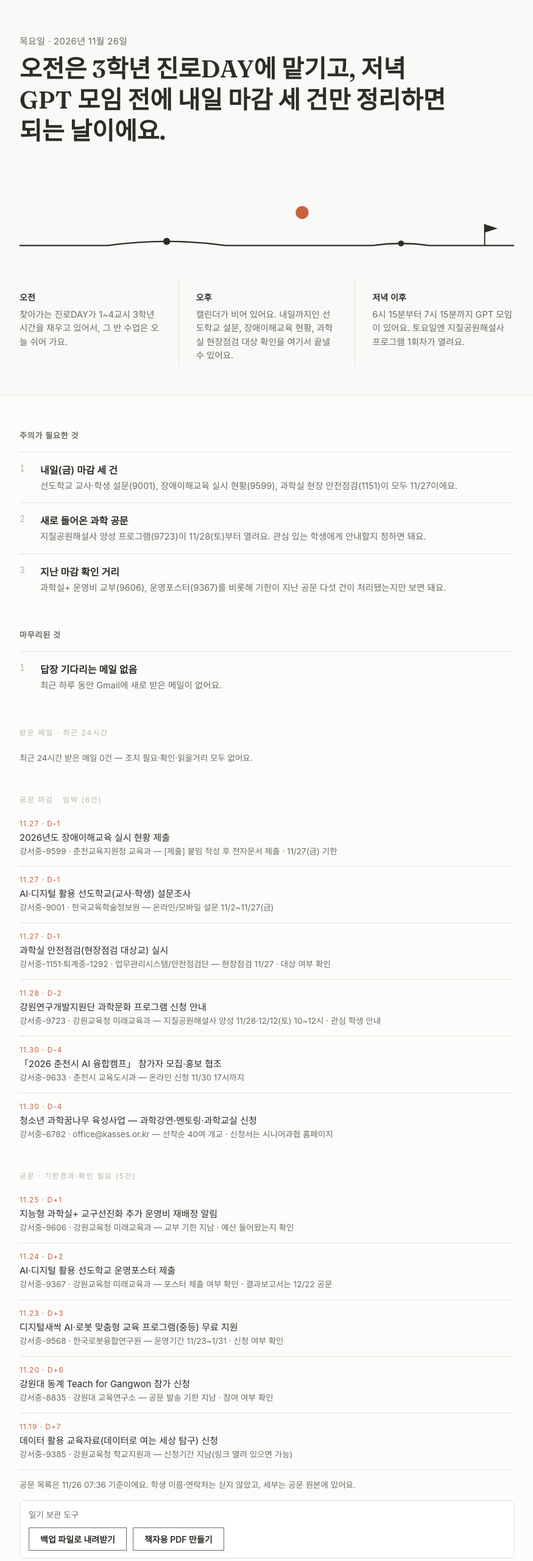
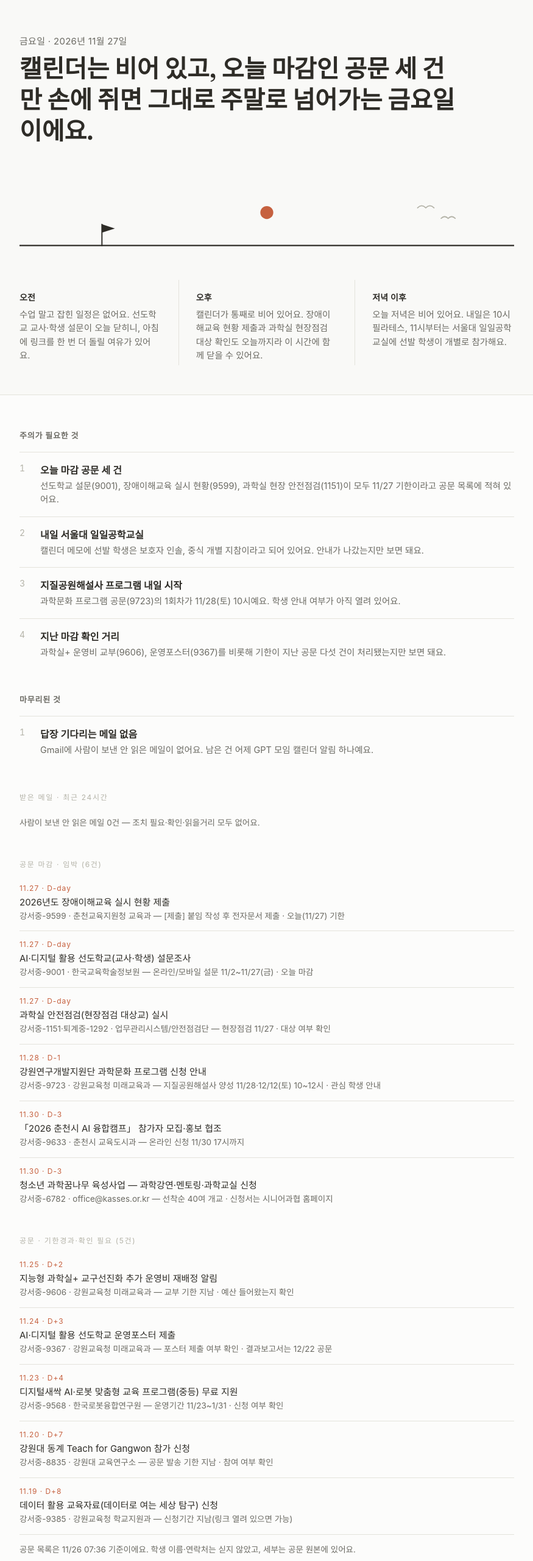
Before and after one commit to mswp96-del/morning-brief, a plain HTML site: page diary/index.html in a window 1280 px wide. Shown: the top 2560 px of the page at 61% size, without its empty margins (202-1077 px from the left). Drawn offline with Linux system fonts and the light colour scheme.

Commit message:
Update brief 2026-11-27

```diff
--- a/diary/index.html
+++ b/diary/index.html
@@ -3,7 +3,7 @@
 <head>
 <meta charset="UTF-8">
 <meta name="viewport" content="width=device-width, initial-scale=1">
-<title>아침 브리핑 2026-11-26</title>
+<title>아침 브리핑 2026-11-27</title>
 <style>
 @font-face {
   font-family: 'Fraunces';
@@ -233,28 +233,27 @@ body {
 <body>
 <div class="band band-top">
   <div class="inner">
-    <div class="day-date">목요일 · 2026년 11월 26일</div>
-    <h1 class="headline">오전은 3학년 진로DAY에 맡기고, 저녁 GPT 모임 전에 내일 마감 세 건만 정리하면 되는 날이에요.</h1>
+    <div class="day-date">금요일 · 2026년 11월 27일</div>
+    <h1 class="headline">캘린더는 비어 있고, 오늘 마감인 공문 세 건만 손에 쥐면 그대로 주말로 넘어가는 금요일이에요.</h1>
     <svg class="drawing" viewBox="0 0 840 170" xmlns="http://www.w3.org/2000/svg">
-      <path d="M 0 130 L 150 130 Q 250 116 350 130 L 600 130 Q 648 123 696 130 L 840 130" fill="none" stroke="#2E2C27" stroke-width="2.5" stroke-linecap="round" />
-      <circle cx="250" cy="123" r="6" fill="#2E2C27" />
-      <circle cx="648" cy="126.5" r="5" fill="#2E2C27" />
-      <circle cx="480" cy="74" r="11" fill="#C6613F" />
-      <line x1="790" y1="130" x2="790" y2="94" stroke="#2E2C27" stroke-width="2" stroke-linecap="round" />
-      <path d="M 790 94 L 812 101 L 790 108 Z" fill="#2E2C27" />
+      <path d="M 0 130 L 840 130" fill="none" stroke="#2E2C27" stroke-width="2.5" stroke-linecap="round" />
+      <line x1="140" y1="130" x2="140" y2="94" stroke="#2E2C27" stroke-width="2" stroke-linecap="round" />
+      <path d="M 140 94 L 162 101 L 140 108 Z" fill="#2E2C27" />
+      <circle cx="420" cy="74" r="11" fill="#C6613F" />
+      <path d="M 676 66 q 7 -7 14 0 q 7 -7 14 0 M 716 84 q 6 -6 12 0 q 6 -6 12 0" fill="none" stroke="#B4B3A8" stroke-width="1.8" stroke-linecap="round" />
     </svg>
     <div class="acts">
       <div class="act">
         <div class="act-time">오전</div>
-        <div class="act-text">찾아가는 진로DAY가 1~4교시 3학년 시간을 채우고 있어서, 그 반 수업은 오늘 쉬어 가요.</div>
+        <div class="act-text">수업 말고 잡힌 일정은 없어요. 선도학교 교사·학생 설문이 오늘 닫히니, 아침에 링크를 한 번 더 돌릴 여유가 있어요.</div>
       </div>
       <div class="act">
         <div class="act-time">오후</div>
-        <div class="act-text">캘린더가 비어 있어요. 내일까지인 선도학교 설문, 장애이해교육 현황, 과학실 현장점검 대상 확인을 여기서 끝낼 수 있어요.</div>
+        <div class="act-text">캘린더가 통째로 비어 있어요. 장애이해교육 현황 제출과 과학실 현장점검 대상 확인도 오늘까지라 이 시간에 함께 닫을 수 있어요.</div>
       </div>
       <div class="act">
         <div class="act-time">저녁 이후</div>
-        <div class="act-text">6시 15분부터 7시 15분까지 GPT 모임이 있어요. 토요일엔 지질공원해설사 프로그램 1회차가 열려요.</div>
+        <div class="act-text">오늘 저녁은 비어 있어요. 내일은 10시 필라테스, 11시부터는 서울대 일일공학교실에 선발 학생이 개별로 참가해요.</div>
       </div>
     </div>
   </div>
@@ -264,38 +263,39 @@ body {
   <div class="inner">
     <div class="list">
       <div class="section-heading">주의가 필요한 것</div>
-      <div class="item"><div class="item-num">1</div><div class="item-body"><div class="item-title">내일(금) 마감 세 건</div><div class="item-text">선도학교 교사·학생 설문(9001), 장애이해교육 실시 현황(9599), 과학실 현장 안전점검(1151)이 모두 11/27이에요.</div></div></div>
-      <div class="item"><div class="item-num">2</div><div class="item-body"><div class="item-title">새로 들어온 과학 공문</div><div class="item-text">지질공원해설사 양성 프로그램(9723)이 11/28(토)부터 열려요. 관심 있는 학생에게 안내할지 정하면 돼요.</div></div></div>
-      <div class="item"><div class="item-num">3</div><div class="item-body"><div class="item-title">지난 마감 확인 거리</div><div class="item-text">과학실+ 운영비 교부(9606), 운영포스터(9367)를 비롯해 기한이 지난 공문 다섯 건이 처리됐는지만 보면 돼요.</div></div></div>
+      <div class="item"><div class="item-num">1</div><div class="item-body"><div class="item-title">오늘 마감 공문 세 건</div><div class="item-text">선도학교 설문(9001), 장애이해교육 실시 현황(9599), 과학실 현장 안전점검(1151)이 모두 11/27 기한이라고 공문 목록에 적혀 있어요.</div></div></div>
+      <div class="item"><div class="item-num">2</div><div class="item-body"><div class="item-title">내일 서울대 일일공학교실</div><div class="item-text">캘린더 메모에 선발 학생은 보호자 인솔, 중식 개별 지참이라고 되어 있어요. 안내가 나갔는지만 보면 돼요.</div></div></div>
+      <div class="item"><div class="item-num">3</div><div class="item-body"><div class="item-title">지질공원해설사 프로그램 내일 시작</div><div class="item-text">과학문화 프로그램 공문(9723)의 1회차가 11/28(토) 10시예요. 학생 안내 여부가 아직 열려 있어요.</div></div></div>
+      <div class="item"><div class="item-num">4</div><div class="item-body"><div class="item-title">지난 마감 확인 거리</div><div class="item-text">과학실+ 운영비 교부(9606), 운영포스터(9367)를 비롯해 기한이 지난 공문 다섯 건이 처리됐는지만 보면 돼요.</div></div></div>
     </div>
 
     <div class="list">
       <div class="section-heading">마무리된 것</div>
-      <div class="item"><div class="item-num">1</div><div class="item-body"><div class="item-title">답장 기다리는 메일 없음</div><div class="item-text">최근 하루 동안 Gmail에 새로 받은 메일이 없어요.</div></div></div>
+      <div class="item"><div class="item-num">1</div><div class="item-body"><div class="item-title">답장 기다리는 메일 없음</div><div class="item-text">Gmail에 사람이 보낸 안 읽은 메일이 없어요. 남은 건 어제 GPT 모임 캘린더 알림 하나예요.</div></div></div>
     </div>
 
     <div class="section-label" style="margin-top:34px">받은 메일 · 최근 24시간</div>
     <div class="mail-list">
-      <div class="mail-item"><div class="mail-note">최근 24시간 받은 메일 0건 — 조치 필요·확인·읽을거리 모두 없어요.</div></div>
+      <div class="mail-item"><div class="mail-note">사람이 보낸 안 읽은 메일 0건 — 조치 필요·확인·읽을거리 모두 없어요.</div></div>
     </div>
 
     <div class="section-label" style="margin-top:34px">공문 마감 · 임박 (6건)</div>
     <div class="mail-list">
-      <div class="mail-item"><div class="mail-tag">11.27 · D-1</div><div class="mail-subj">2026년도 장애이해교육 실시 현황 제출</div><div class="mail-note">강서중-9599 · 춘천교육지원청 교육과 — [제출] 붙임 작성 후 전자문서 제출 · 11/27(금) 기한</div></div>
-      <div class="mail-item"><div class="mail-tag">11.27 · D-1</div><div class="mail-subj">AI·디지털 활용 선도학교(교사·학생) 설문조사</div><div class="mail-note">강서중-9001 · 한국교육학술정보원 — 온라인/모바일 설문 11/2~11/27(금)</div></div>
-      <div class="mail-item"><div class="mail-tag">11.27 · D-1</div><div class="mail-subj">과학실 안전점검(현장점검 대상교) 실시</div><div class="mail-note">강서중-1151·퇴계중-1292 · 업무관리시스템/안전점검단 — 현장점검 11/27 · 대상 여부 확인</div></div>
-      <div class="mail-item"><div class="mail-tag">11.28 · D-2</div><div class="mail-subj">강원연구개발지원단 과학문화 프로그램 신청 안내</div><div class="mail-note">강서중-9723 · 강원교육청 미래교육과 — 지질공원해설사 양성 11/28·12/12(토) 10~12시 · 관심 학생 안내</div></div>
-      <div class="mail-item"><div class="mail-tag">11.30 · D-4</div><div class="mail-subj">「2026 춘천시 AI 융합캠프」 참가자 모집·홍보 협조</div><div class="mail-note">강서중-9633 · 춘천시 교육도시과 — 온라인 신청 11/30 17시까지</div></div>
-      <div class="mail-item"><div class="mail-tag">11.30 · D-4</div><div class="mail-subj">청소년 과학꿈나무 육성사업 — 과학강연·멘토링·과학교실 신청</div><div class="mail-note">강서중-6782 · office@kasses.or.kr — 선착순 40여 개교 · 신청서는 시니어과협 홈페이지</div></div>
+      <div class="mail-item"><div class="mail-tag">11.27 · D-day</div><div class="mail-subj">2026년도 장애이해교육 실시 현황 제출</div><div class="mail-note">강서중-9599 · 춘천교육지원청 교육과 — [제출] 붙임 작성 후 전자문서 제출 · 오늘(11/27) 기한</div></div>
+      <div class="mail-item"><div class="mail-tag">11.27 · D-day</div><div class="mail-subj">AI·디지털 활용 선도학교(교사·학생) 설문조사</div><div class="mail-note">강서중-9001 · 한국교육학술정보원 — 온라인/모바일 설문 11/2~11/27(금) · 오늘 마감</div></div>
+      <div class="mail-item"><div class="mail-tag">11.27 · D-day</div><div class="mail-subj">과학실 안전점검(현장점검 대상교) 실시</div><div class="mail-note">강서중-1151·퇴계중-1292 · 업무관리시스템/안전점검단 — 현장점검 11/27 · 대상 여부 확인</div></div>
+      <div class="mail-item"><div class="mail-tag">11.28 · D-1</div><div class="mail-subj">강원연구개발지원단 과학문화 프로그램 신청 안내</div><div class="mail-note">강서중-9723 · 강원교육청 미래교육과 — 지질공원해설사 양성 11/28·12/12(토) 10~12시 · 관심 학생 안내</div></div>
+      <div class="mail-item"><div class="mail-tag">11.30 · D-3</div><div class="mail-subj">「2026 춘천시 AI 융합캠프」 참가자 모집·홍보 협조</div><div class="mail-note">강서중-9633 · 춘천시 교육도시과 — 온라인 신청 11/30 17시까지</div></div>
+      <div class="mail-item"><div class="mail-tag">11.30 · D-3</div><div class="mail-subj">청소년 과학꿈나무 육성사업 — 과학강연·멘토링·과학교실 신청</div><div class="mail-note">강서중-6782 · office@kasses.or.kr — 선착순 40여 개교 · 신청서는 시니어과협 홈페이지</div></div>
     </div>
 
     <div class="section-label" style="margin-top:34px">공문 · 기한경과·확인 필요 (5건)</div>
     <div class="mail-list">
-      <div class="mail-item"><div class="mail-tag">11.25 · D+1</div><div class="mail-subj">지능형 과학실+ 교구선진화 추가 운영비 재배정 알림</div><div class="mail-note">강서중-9606 · 강원교육청 미래교육과 — 교부 기한 지남 · 예산 들어왔는지 확인</div></div>
-      <div class="mail-item"><div class="mail-tag">11.24 · D+2</div><div class="mail-subj">AI·디지털 활용 선도학교 운영포스터 제출</div><div class="mail-note">강서중-9367 · 강원교육청 미래교육과 — 포스터 제출 여부 확인 · 결과보고서는 12/22 공문</div></div>
-      <div class="mail-item"><div class="mail-tag">11.23 · D+3</div><div class="mail-subj">디지털새싹 AI·로봇 맞춤형 교육 프로그램(중등) 무료 지원</div><div class="mail-note">강서중-9568 · 한국로봇융합연구원 — 운영기간 11/23~1/31 · 신청 여부 확인</div></div>
-      <div class="mail-item"><div class="mail-tag">11.20 · D+6</div><div class="mail-subj">강원대 동계 Teach for Gangwon 참가 신청</div><div class="mail-note">강서중-8835 · 강원대 교육연구소 — 공문 발송 기한 지남 · 참여 여부 확인</div></div>
-      <div class="mail-item"><div class="mail-tag">11.19 · D+7</div><div class="mail-subj">데이터 활용 교육자료(데이터로 여는 세상 탐구) 신청</div><div class="mail-note">강서중-9385 · 강원교육청 학교지원과 — 신청기간 지남(링크 열려 있으면 가능)</div></div>
+      <div class="mail-item"><div class="mail-tag">11.25 · D+2</div><div class="mail-subj">지능형 과학실+ 교구선진화 추가 운영비 재배정 알림</div><div class="mail-note">강서중-9606 · 강원교육청 미래교육과 — 교부 기한 지남 · 예산 들어왔는지 확인</div></div>
+      <div class="mail-item"><div class="mail-tag">11.24 · D+3</div><div class="mail-subj">AI·디지털 활용 선도학교 운영포스터 제출</div><div class="mail-note">강서중-9367 · 강원교육청 미래교육과 — 포스터 제출 여부 확인 · 결과보고서는 12/22 공문</div></div>
+      <div class="mail-item"><div class="mail-tag">11.23 · D+4</div><div class="mail-subj">디지털새싹 AI·로봇 맞춤형 교육 프로그램(중등) 무료 지원</div><div class="mail-note">강서중-9568 · 한국로봇융합연구원 — 운영기간 11/23~1/31 · 신청 여부 확인</div></div>
+      <div class="mail-item"><div class="mail-tag">11.20 · D+7</div><div class="mail-subj">강원대 동계 Teach for Gangwon 참가 신청</div><div class="mail-note">강서중-8835 · 강원대 교육연구소 — 공문 발송 기한 지남 · 참여 여부 확인</div></div>
+      <div class="mail-item"><div class="mail-tag">11.19 · D+8</div><div class="mail-subj">데이터 활용 교육자료(데이터로 여는 세상 탐구) 신청</div><div class="mail-note">강서중-9385 · 강원교육청 학교지원과 — 신청기간 지남(링크 열려 있으면 가능)</div></div>
       <div class="mail-item"><div class="mail-note">공문 목록은 11/26 07:36 기준이에요. 학생 이름·연락처는 싣지 않았고, 세부는 공문 원본에 있어요.</div></div>
     </div>
     <!-- DIARY-CARD-START : 이 블록은 매일 재생성 시에도 그대로 유지할 것 -->
```
Also changed, not shown: index.html (+25 -23 lines).
